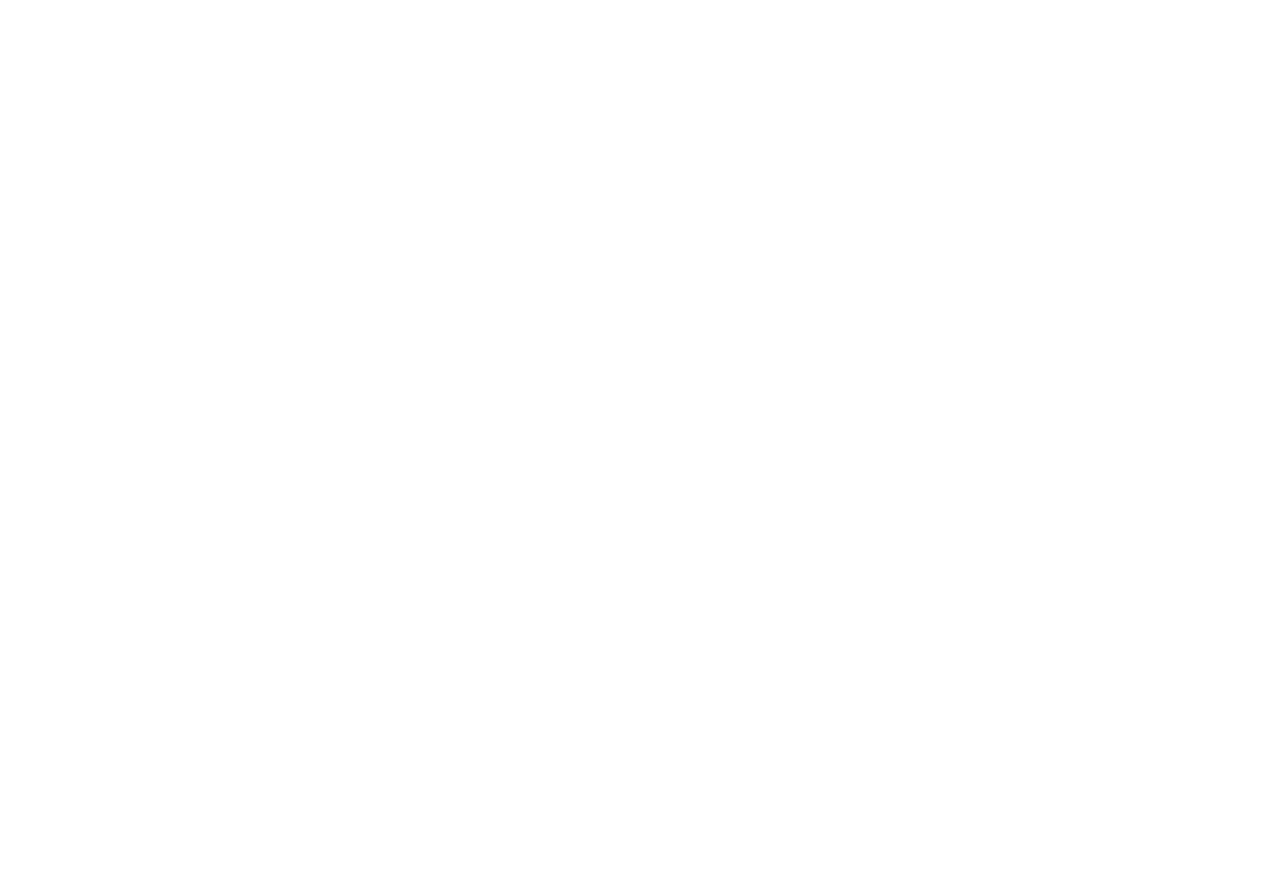
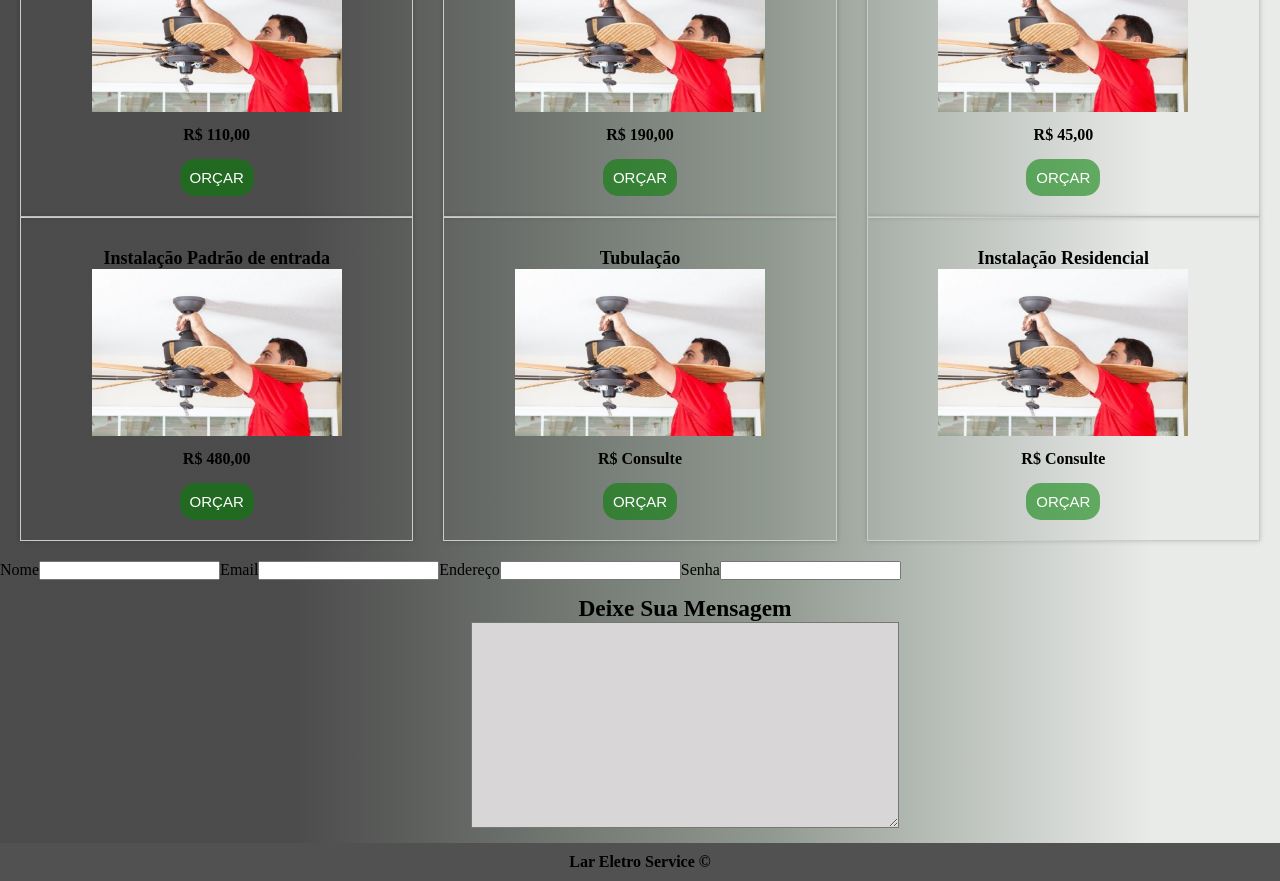
Before and after one commit to RenanStMeira/lar-eletro-FrontEnd, a React (Vite) app: page / in a window 1280 px wide. Shown: the part 260-1141 px from the top of the page. Before the commit the page ends 800 px from the top, so only its background shows below. Built offline with nearby package versions, Linux system fonts and the light colour scheme.

Commit message:
create components footer main initial form

```diff
--- a/src/App.tsx
+++ b/src/App.tsx
@@ -1,10 +1,17 @@
+import Footer from "./components/Footer/footer";
 import Header from "./components/Header/header"
+import Main from "./components/Main/main";
 
 function App() {
 
   return (
-    <Header />
+    <div>
+      <Header />
+      <Main />
+      <Footer />
+    </div>
+
   );
 };
 
-export default App
+export default App;
--- /dev/null
+++ b/src/components/Button/button.css
@@ -0,0 +1,10 @@
+button {
+    border: none;
+    border-radius: 15px;
+    background-color: rgba(0, 128, 0, 0.555);
+    color: white;
+    padding: 10px;
+    margin-top: 15px;
+    cursor: pointer;
+    font-size: 15px;
+}
--- /dev/null
+++ b/src/components/Button/button.tsx
@@ -0,0 +1,11 @@
+import './button.css';
+
+function Button() {
+    return(
+        <button>
+            ORÇAR
+        </button>
+    );
+};
+
+export default Button;
--- /dev/null
+++ b/src/components/Create/create.tsx
@@ -0,0 +1,21 @@
+function Create() {
+    return(
+        <section>
+            <form action="">
+                <label htmlFor="">Nome</label>
+                <input type="text" />
+
+                <label htmlFor="">Email</label>
+                <input type="email" name="" id="" />
+
+                <label htmlFor="">Endereço</label>
+                <input type="text" />
+
+                <label htmlFor="">Senha</label>
+                <input type="password" name="" id="" />
+            </form>
+        </section>
+    );
+};
+
+export default Create;
--- /dev/null
+++ b/src/components/Footer/footer.css
@@ -0,0 +1,25 @@
+
+
+.message {
+    display: flex;
+    justify-content: center;
+    flex-direction: column;
+    align-items: center;
+    max-width: 350px;
+    margin: 15px 100px 15px 510px;
+    font-size: 20px;
+}
+
+textarea {
+    background-color: rgb(216, 214, 214);
+    font-size: 18px;
+    font-weight: bold;
+    padding: 2px;
+}
+
+.footer {
+    text-align: center;
+    background-color: rgb(82, 81, 81);
+    padding: 10px;
+    font-weight: bold;
+}
--- /dev/null
+++ b/src/components/Footer/footer.tsx
@@ -0,0 +1,20 @@
+import Create from '../Create/create';
+import './footer.css';
+
+function Footer() {
+    return(
+        <section className="container-section">
+            <Create />
+            <div className="message">
+                <h3>Deixe Sua Mensagem</h3>
+                <textarea name="" id="" cols={37} rows={10}></textarea>
+            </div>
+            <div className="footer">
+               <p>Lar Eletro Service &copy;</p>
+            </div>
+        </section>
+
+    );
+};
+
+export default Footer;
--- a/src/components/Header/header.css
+++ b/src/components/Header/header.css
@@ -2,7 +2,7 @@
     display: inline-flex;
     justify-content: space-evenly;
     width: 100%;
-    background-color: rgb(102, 100, 100);
+    background-color: rgb(82, 81, 81);
     color: white;
 }
 
--- /dev/null
+++ b/src/components/Main/main.css
@@ -0,0 +1,30 @@
+.container {
+    display: flex;
+    justify-content: space-between;
+    align-items: center;
+    flex-wrap: wrap;
+    margin: 20px;
+  }
+
+  .product {
+    width: calc(33.33% - 20px); /* Distribui igualmente em 3 colunas */
+    padding: 20px;
+    border: 1px solid #ccc;
+    box-shadow: 0px 0px 5px rgba(0, 0, 0, 0.2);
+    text-align: center;
+  }
+
+  .product h3 {
+    font-size: 18px;
+    margin-top: 10px;
+  }
+
+  .product img {
+    max-width: 100%;
+    height: auto;
+  }
+
+  .product p {
+    font-weight: bold;
+    margin-top: 10px;
+  }
--- /dev/null
+++ b/src/components/Main/main.tsx
@@ -0,0 +1,52 @@
+import img from '../../assets/ventilado-teto.jpeg';
+import Button from '../Button/button';
+import './main.css';
+
+function Main() {
+    return(
+
+        <main>
+            <div className="container">
+                <div className="product">
+                    <h3>Instalação de ventiladores</h3>
+                    <img src={img} alt="" width={250} />
+                    <p>R$ 110,00</p>
+                    <Button />
+                </div>
+                <div className="product">
+                    <h3>Instalação e Manutenção de QDC</h3>
+                    <img src={img} alt="" width={250} />
+                    <p>R$ 190,00</p>
+                    <Button />
+                </div>
+                <div className="product">
+                    <h3>Instalação de Tomadas e Interruptores</h3>
+                    <img src={img} alt="" width={250} />
+                    <p>R$ 45,00</p>
+                    <Button />
+                </div>
+                <div className="product">
+                    <h3>Instalação Padrão de entrada</h3>
+                    <img src={img} alt="" width={250} />
+                    <p>R$ 480,00</p>
+                    <Button />
+                </div>
+                <div className="product">
+                    <h3>Tubulação</h3>
+                    <img src={img} alt="" width={250} />
+                    <p>R$ Consulte</p>
+                    <Button />
+                </div>
+                <div className="product">
+                    <h3>Instalação Residencial</h3>
+                    <img src={img} alt="" width={250} />
+                    <p>R$ Consulte</p>
+                    <Button />
+                </div>
+            </div>
+        </main>
+
+    );
+};
+
+export default Main;
--- a/src/index.css
+++ b/src/index.css
@@ -3,3 +3,8 @@
     margin: 0;
     padding: 0;
 }
+
+body {
+    background: rgb(47,47,47);
+    background: linear-gradient(90deg, rgba(47,47,47,0.8631827731092436) 23%, rgba(144,153,144,1) 60%, rgba(229,231,229,0.8407738095238095) 90%);
+}
```
Also changed, not shown: src/assets/ventilado-teto.jpeg (added).
